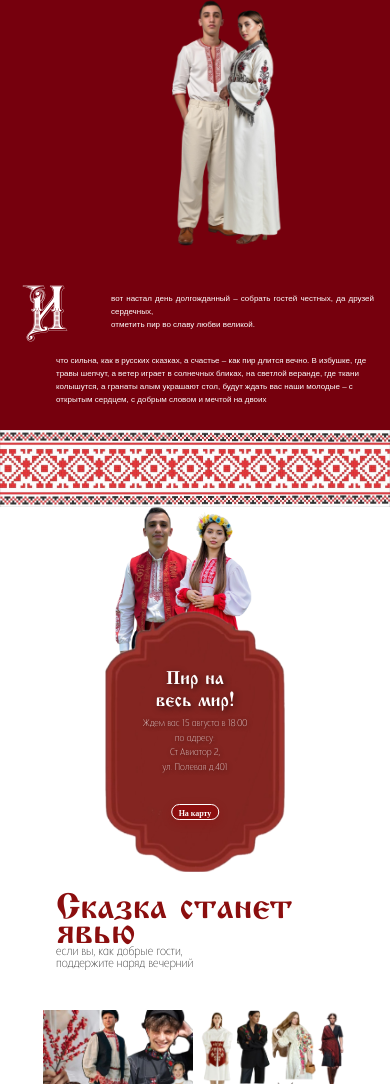
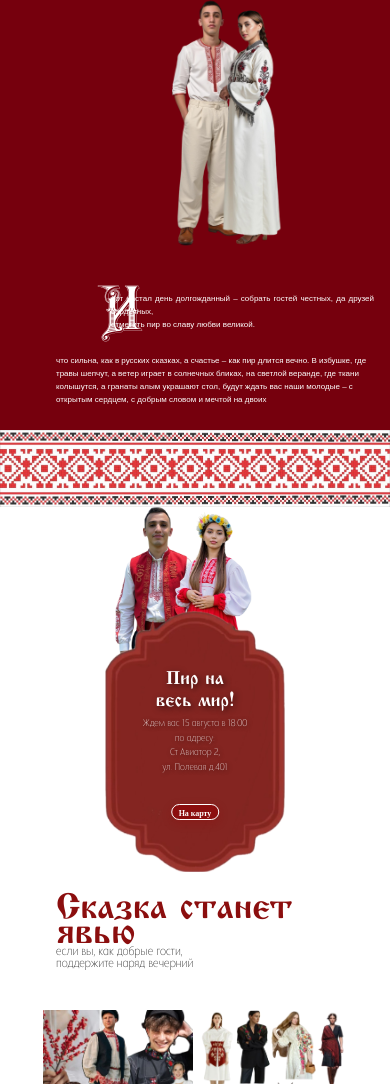
Before and after one commit to kbc8wsvkys-gif/nikita-irina-wedding, a plain HTML site: page index.html in a window 390 px wide. Shown: the part 1033-2117 px from the top of the page. Drawn offline with nearby package versions, Linux system fonts and the light colour scheme.

Commit message:
Add files via upload

```diff
--- a/style.css
+++ b/style.css
@@ -634,7 +634,7 @@ body {
     color: #fff;
     font-size: 3rem;
     margin-bottom: 20px;        /* отступ снизу до следующего текста */
-    margin-left: -300px;          /* ← левее: уменьши это значение (например, 50px, 30px, 20px или даже 0) */
+    margin-left: -150px;          /* ← левее: уменьши это значение (например, 50px, 30px, 20px или даже 0) */
 
     position: relative;         /* включаем относительное позиционирование */
     top: -20px;                 /* ← чуть выше (подбери: -10px, -20px и т.д.) */
```
